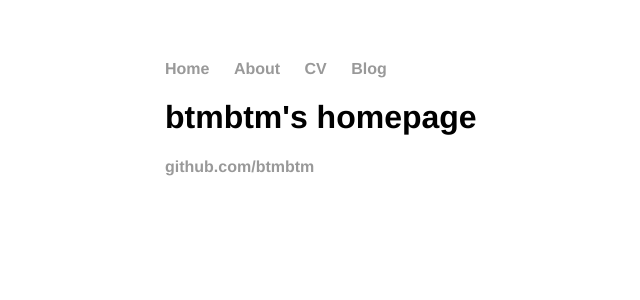
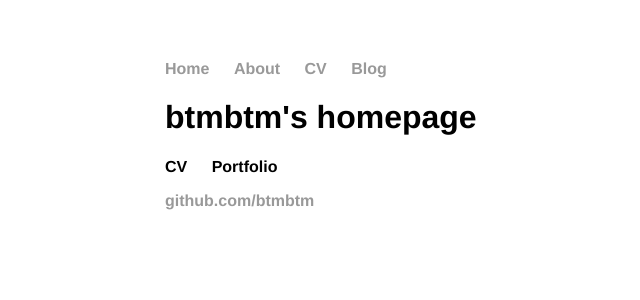
Before and after one commit to btmbtm/btmbtm.github.io, a Jekyll site: the page built from index.html, in a window 1280 px wide. Shown: the top 300 px of the page, without its empty margins (27-667 px from the left). Built offline with Jekyll 4.4.1, drawn with Linux system fonts in a browser that asks for light colours; Markdown is read by kramdown in place of the engine named in the settings.

Commit message:
Update index.html

```diff
--- a/index.html
+++ b/index.html
@@ -4,4 +4,10 @@ title: btmbtm
 ---
 <div class="blurb">
 	<h1>btmbtm's homepage</h1>
+	<nav>
+		<ul>
+			<li> CV </li>
+			<li> Portfolio </li>
+		</ul>
+	</nav>
 </div><!-- /.blurb -->
```
